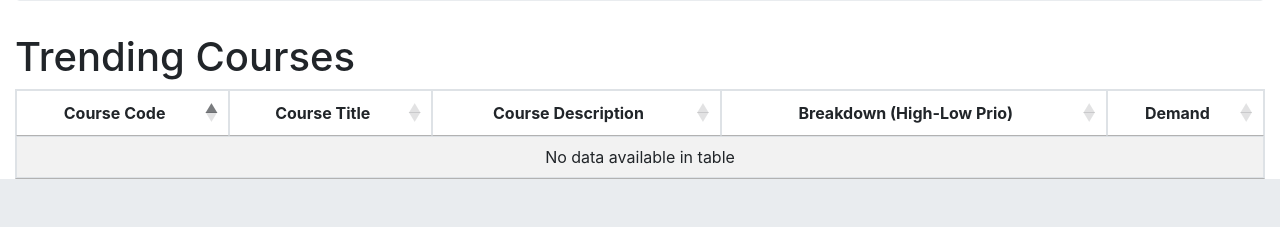
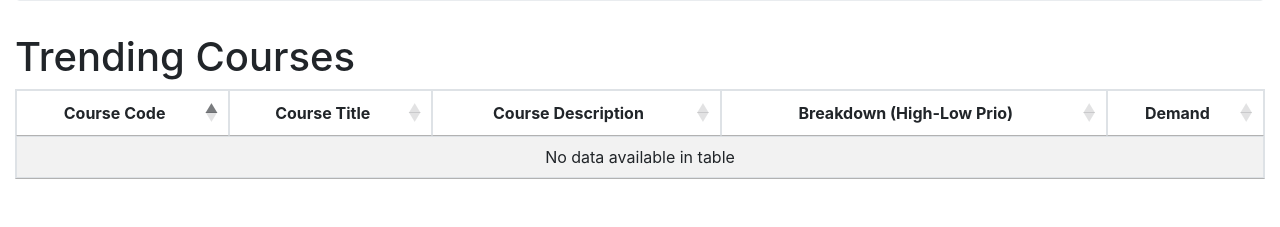
Before and after one commit to mauimaui17/my_demand_tracker, a Django app: page /home/ in a window 1280 px wide. Shown: the part 659-886 px from the top of the page. Before the commit the page ends 838 px from the top, so only its background shows below. Run offline with Django 5.2, Linux system fonts and the light colour scheme; data that the repository does not hold is empty; some libraries are stand-ins or nearby versions.

Commit message:
Update homepage.html

```diff
--- a/tracker/templates/tracker/homepage.html
+++ b/tracker/templates/tracker/homepage.html
@@ -25,7 +25,7 @@
         <p class="lead">You may use the site without signing up, but this prototype is intended to be fully crowdsourced information, so every bit helps.</b></p>
     </div>
     </div>
-    <div class='container-fluid' id='catalog-container'>
+    <div class='container-fluid mb-5' id='catalog-container'>
         <h1>Trending Courses</h1>
         <table id="trending_table" class="table table-striped table-bordered">
             <thead>
```
